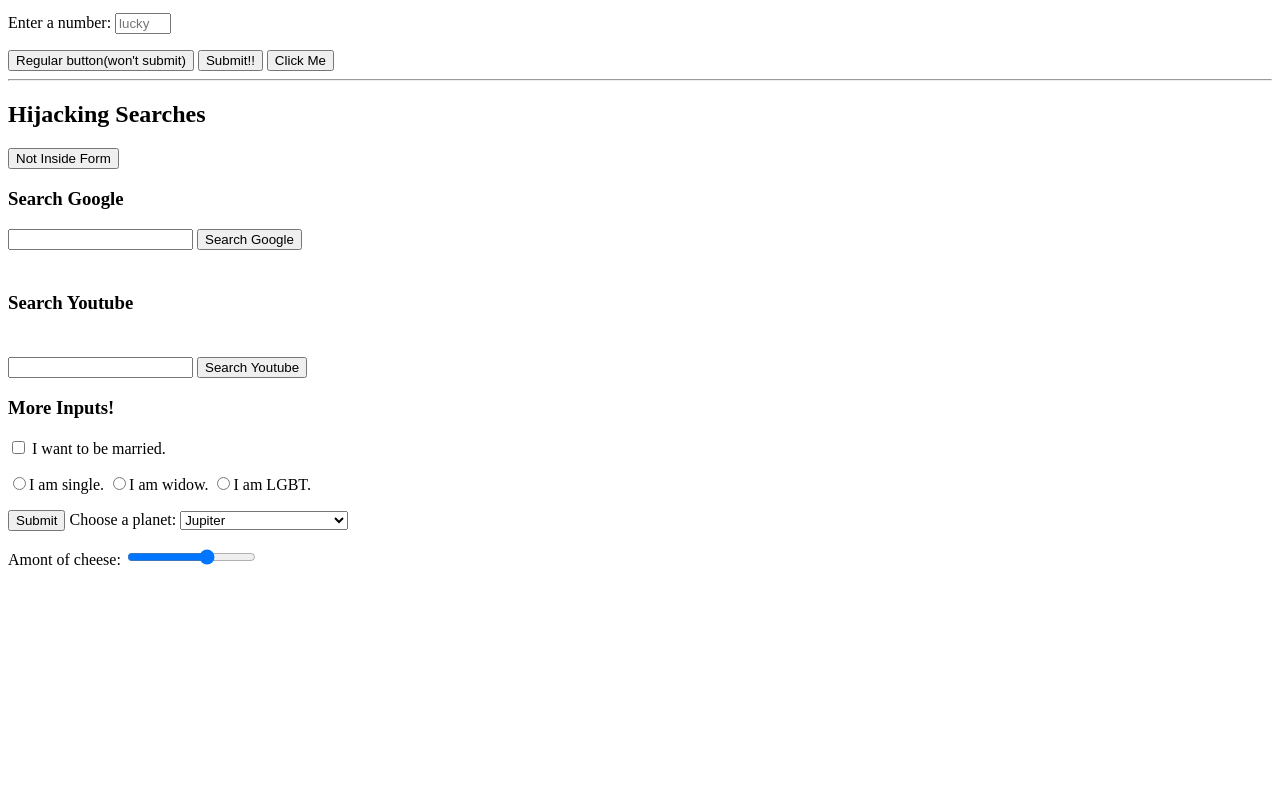
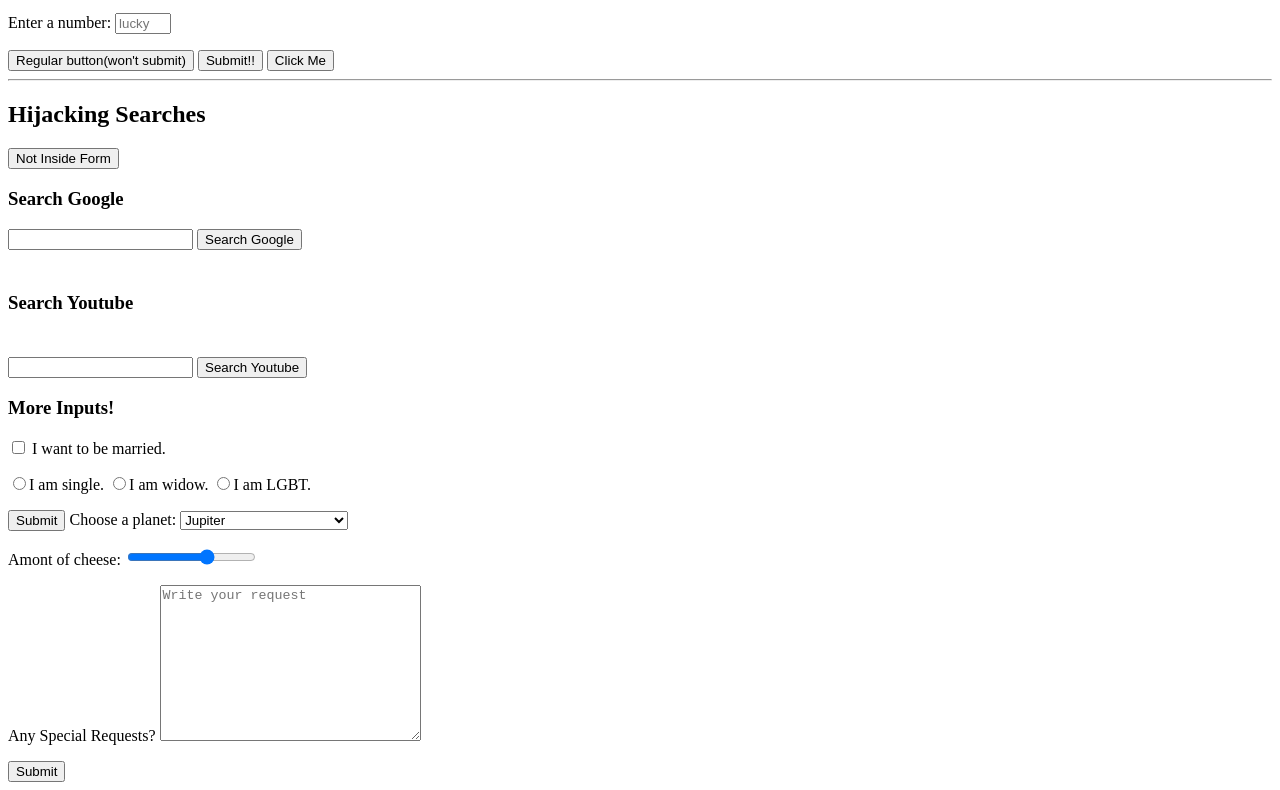
Before and after one commit to chivenice/TWDB, a plain HTML site: page solarsystem.html in a window 1280 px wide. Shown: the part 485-1275 px from the top of the page. Before the commit the page ends 1070 px from the top, so only its background shows below. Drawn offline with Linux system fonts and the light colour scheme.

Commit message:
textarea

```diff
--- a/solarsystem.html
+++ b/solarsystem.html
@@ -151,11 +151,16 @@
         </select>
 
     </form>
-  <p>
-    <label for="cheese">Amont of cheese:</label>
-    <input type="range" id="cheese" min="1" max="100" value="66" step="7" name="cheese_level">
+    <p>
+        <label for="cheese">Amont of cheese:</label>
+        <input type="range" id="cheese" min="1" max="100" value="66" step="7" name="cheese_level">
 
-  </p>
+    </p>
+    <p>
+        <label for="requests">Any Special Requests?</label>
+        <textarea name="Requests" id="requests" cols="30" rows="10" placeholder="Write your request"></textarea>
+    </p>
+    <button>Submit</button>
 
 </body>
 
```
